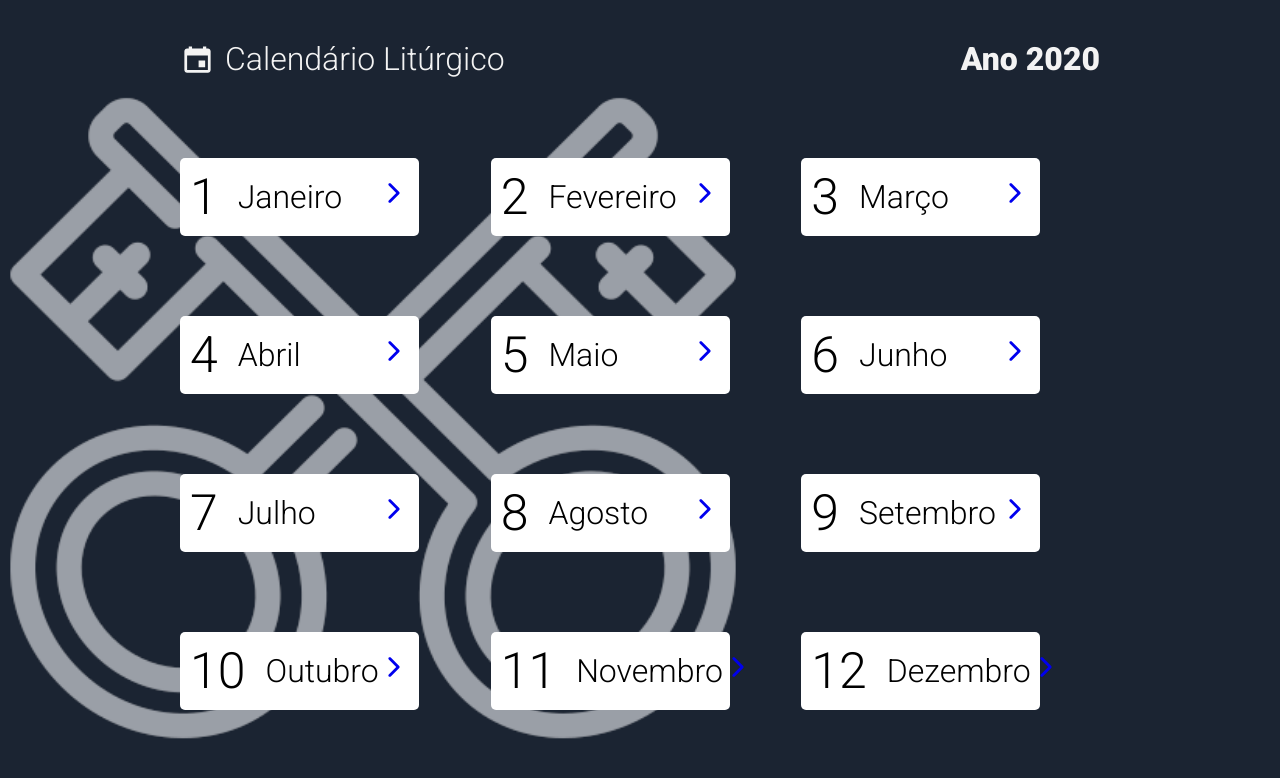
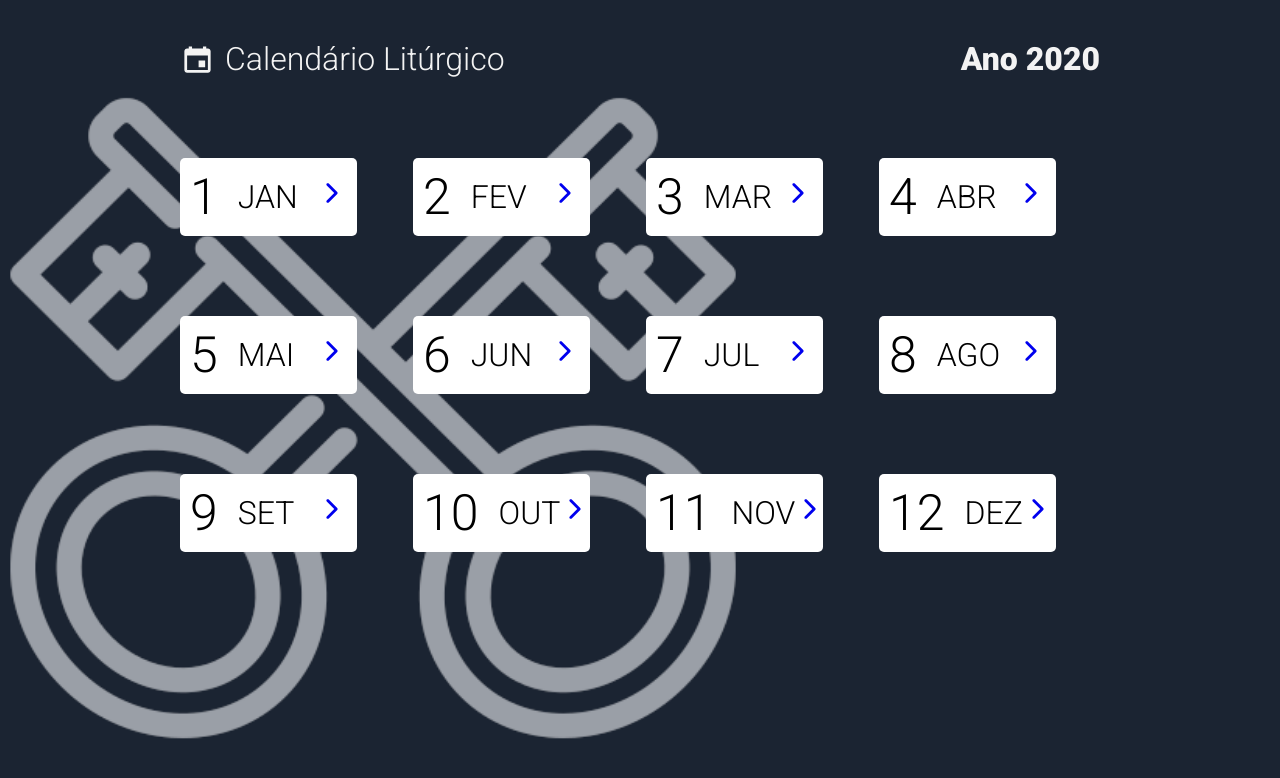
Before and after one commit to peidrao/Liturgical-Calendar, a React (Create React App) app: page / in a window 1280 px wide. Shown: the top 778 px of the page. Built offline with nearby package versions, Linux system fonts and the light colour scheme.

Commit message:
home concluida parcialmente

```diff
--- a/src/pages/Home/index.tsx
+++ b/src/pages/Home/index.tsx
@@ -21,7 +21,7 @@ const Home: React.FC = () => {
           <p>1</p>
 
           <div>
-            <p>Janeiro</p>
+            <p>JAN</p>
           </div>
           <Link style={{ textDecoration: 'inherit' }} to="month/1">
             <IoIosArrowForward size={30} />
@@ -31,7 +31,7 @@ const Home: React.FC = () => {
         <Content>
           <p>2</p>
           <div>
-            <p>Fevereiro</p>
+            <p>FEV</p>
           </div>
           <Link style={{ textDecoration: 'none' }} to="month/2">
             <IoIosArrowForward size={30} />
@@ -41,7 +41,7 @@ const Home: React.FC = () => {
         <Content>
           <p>3</p>
           <div>
-            <p>Março</p>
+            <p>MAR</p>
           </div>
           <Link style={{ textDecoration: 'none' }} to="month/3">
             <IoIosArrowForward size={30} />
@@ -51,7 +51,7 @@ const Home: React.FC = () => {
         <Content>
           <p>4</p>
           <div>
-            <p>Abril</p>
+            <p>ABR</p>
           </div>
           <Link style={{ textDecoration: 'none' }} to="month/4">
             <IoIosArrowForward size={30} />
@@ -61,7 +61,7 @@ const Home: React.FC = () => {
         <Content>
           <p>5</p>
           <div>
-            <p>Maio</p>
+            <p>MAI</p>
           </div>
           <Link style={{ textDecoration: 'none' }} to="month/5">
             <IoIosArrowForward size={30} />
@@ -71,7 +71,7 @@ const Home: React.FC = () => {
         <Content>
           <p>6</p>
           <div>
-            <p>Junho</p>
+            <p>JUN</p>
           </div>
           <Link style={{ textDecoration: 'none' }} to="month/6">
             <IoIosArrowForward size={30} />
@@ -81,7 +81,7 @@ const Home: React.FC = () => {
         <Content>
           <p>7</p>
           <div>
-            <p>Julho</p>
+            <p>JUL</p>
           </div>
           <Link style={{ textDecoration: 'none' }} to="month/7">
             <IoIosArrowForward size={30} />
@@ -91,7 +91,7 @@ const Home: React.FC = () => {
         <Content>
           <p>8</p>
           <div>
-            <p>Agosto</p>
+            <p>AGO</p>
           </div>
           <Link style={{ textDecoration: 'none' }} to="month/8">
             <IoIosArrowForward size={30} />
@@ -101,7 +101,7 @@ const Home: React.FC = () => {
         <Content>
           <p>9</p>
           <div>
-            <p>Setembro</p>
+            <p>SET</p>
           </div>
           <Link style={{ textDecoration: 'none' }} to="month/9">
             <IoIosArrowForward size={30} />
@@ -111,7 +111,7 @@ const Home: React.FC = () => {
         <Content>
           <p>10</p>
           <div>
-            <p>Outubro</p>
+            <p>OUT</p>
           </div>
           <Link style={{ textDecoration: 'none' }} to="month/10">
             <IoIosArrowForward size={30} />
@@ -121,7 +121,7 @@ const Home: React.FC = () => {
         <Content>
           <p>11</p>
           <div>
-            <p>Novembro</p>
+            <p>NOV</p>
           </div>
           <Link style={{ textDecoration: 'none' }} to="month/11">
             <IoIosArrowForward size={30} />
@@ -131,7 +131,7 @@ const Home: React.FC = () => {
         <Content>
           <p>12</p>
           <div>
-            <p>Dezembro</p>
+            <p>DEZ</p>
           </div>
           <Link style={{ textDecoration: 'none' }} to="month/12">
             <IoIosArrowForward size={30} />
--- a/src/pages/Home/styles.ts
+++ b/src/pages/Home/styles.ts
@@ -27,7 +27,7 @@ export const Title = styled.span`
 export const Container = styled.div`
   font-size: 32px;
   display: grid;
-  grid-template-columns: repeat(3, 1fr);
+  grid-template-columns: repeat(4, 1fr);
   column-gap: 12px;
 `;
 
```
Also changed, not shown: 2 other files (tests, documents, lock files or other folders).
